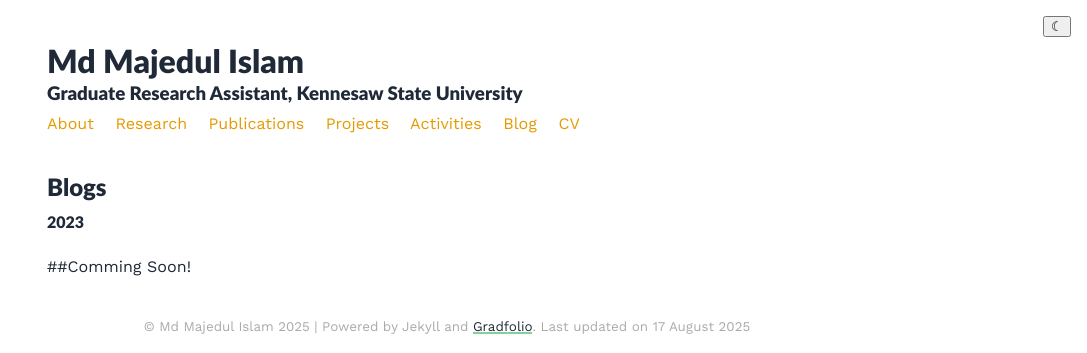
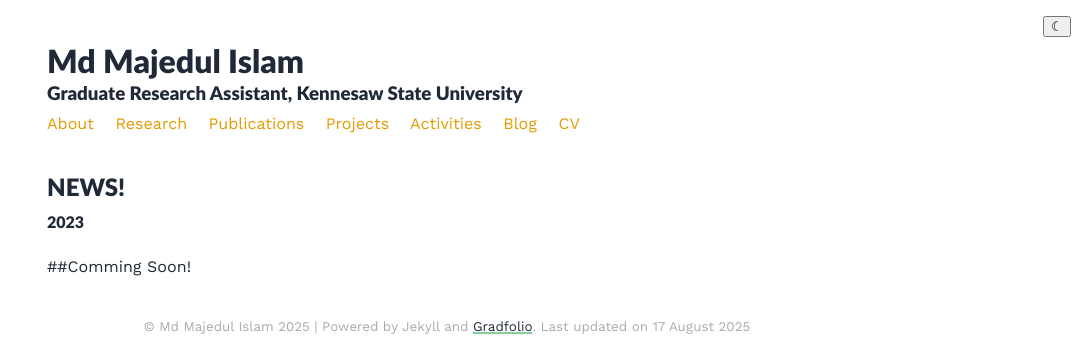
Before and after one commit to majedrifat/majedrifat.github.io, a Jekyll site: the page built from _pages/blogs.md, in a window 1280 px wide. Shown: the top 353 px of the page, without its empty margins (193-1280 px from the left). Built offline with Jekyll 4.4.1, drawn with Linux system fonts in a browser that asks for light colours; nearby versions of some CDN libraries; some web fonts are replaced.

Commit message:
Update blogs.md

```diff
--- a/_pages/blogs.md
+++ b/_pages/blogs.md
@@ -5,7 +5,7 @@ permalink: /blog/
 published: true
 ---
 
-## Blogs
+## NEWS!
 
 #### 2023
 ##Comming Soon!
```
